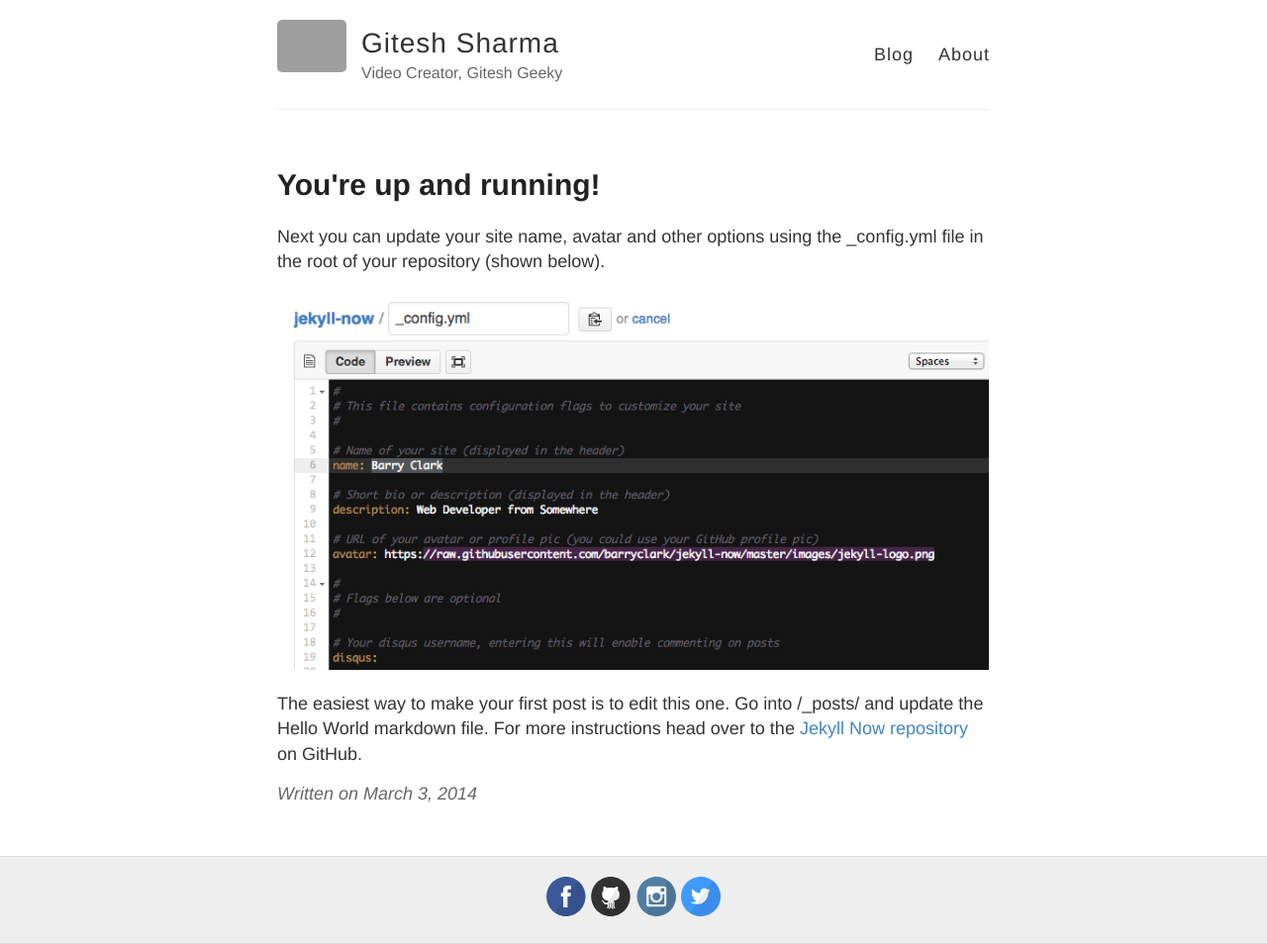
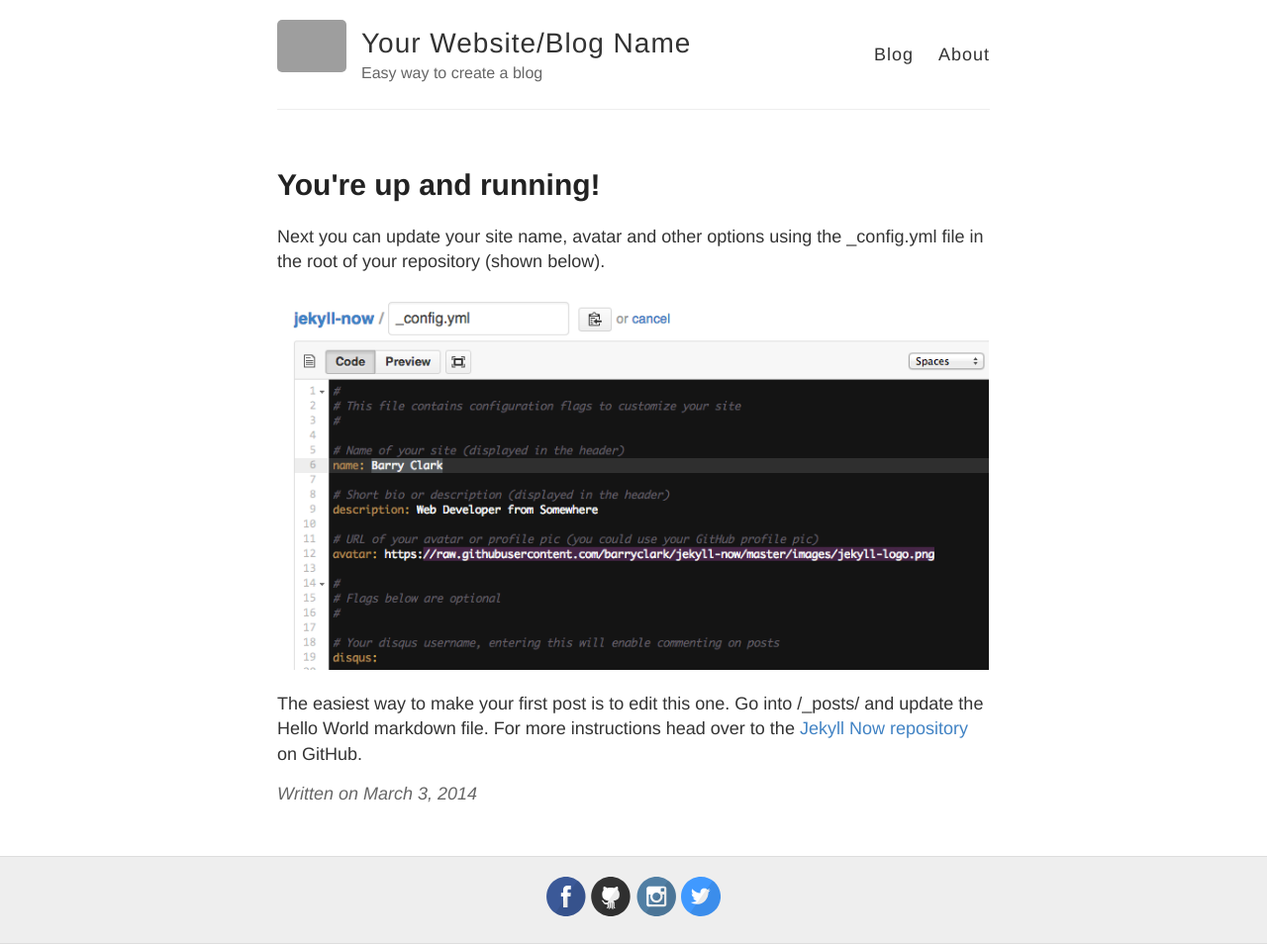
Before and after one commit to gitesh-sharma/jekyll-now, a Jekyll site: the page built from _posts/2014-3-3-Hello-World.md, in a window 1280 px wide. Shown: the whole page at 99% size. Built offline with Jekyll 4.4.1, drawn with Linux system fonts in a browser that asks for light colours; grey boxes are pictures that could not be loaded.

Commit message:
Update _config.yml

```diff
--- a/_config.yml
+++ b/_config.yml
@@ -3,10 +3,10 @@
 #
 
 # Name of your site (displayed in the header)
-name: Gitesh Sharma
+name: Your Website/Blog Name
 
 # Short bio or description (displayed in the header)
-description: Video Creator, Gitesh Geeky
+description: Easy way to create a blog
 
 # URL of your avatar or profile pic (you could use your GitHub profile pic)
 avatar: https://raw.githubusercontent.com/barryclark/jekyll-now/master/images/jekyll-logo.png
@@ -21,7 +21,7 @@ footer-links:
   email:
   facebook: giteshsharma.gs
   flickr:
-  github: gitesh-sharma
+  github: gitesh-sharma/jekyll-now
   instagram: giteshsharma_
   linkedin:
   pinterest:
```
